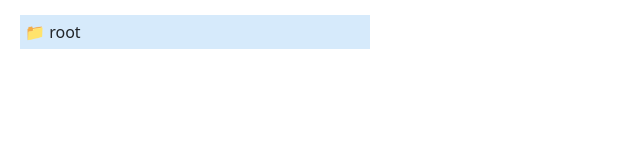
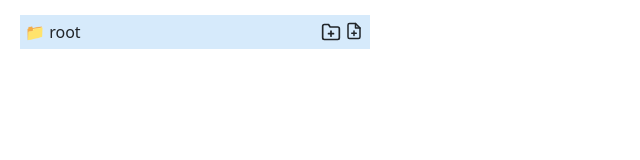
Before and after one commit to Vibha27/react-questions, a React (Create React App) app: page /file-explorer in a window 1280 px wide. Shown: the top 160 px of the page, without its empty margins (0-640 px from the left). Built offline with nearby package versions, Linux system fonts and the light colour scheme.

Commit message:
added add new file and folder icons with styling

```diff
--- a/src/pages/FileExplorer/Folder.js
+++ b/src/pages/FileExplorer/Folder.js
@@ -1,4 +1,6 @@
 import React, { useState } from "react";
+import { FiFolderPlus } from "react-icons/fi";
+import { FiFilePlus } from "react-icons/fi";
 
 export const Folder = ({ folderData = {} }) => {
   const [expand, setExpand] = useState(false);
@@ -7,7 +9,10 @@ export const Folder = ({ folderData = {} }) => {
     return (
       <div>
         <div onClick={() => setExpand(!expand)} className="folder">
-          <span>📁 {folderData.name}</span>
+          <span>📁 {folderData.name}
+            <FiFilePlus size={18} className="folder-icons"/>
+            <FiFolderPlus   size={20} className="folder-icons"/>
+          </span>
         </div>
         {expand && (
           <div style={{ paddingLeft: "20px" }}>
--- a/src/style.css
+++ b/src/style.css
@@ -182,3 +182,8 @@ table th, table td {
   margin-top: 5px;
   cursor: pointer;
 }
+
+.folder-icons {
+  margin: 2px;
+  float: right;
+}
```
